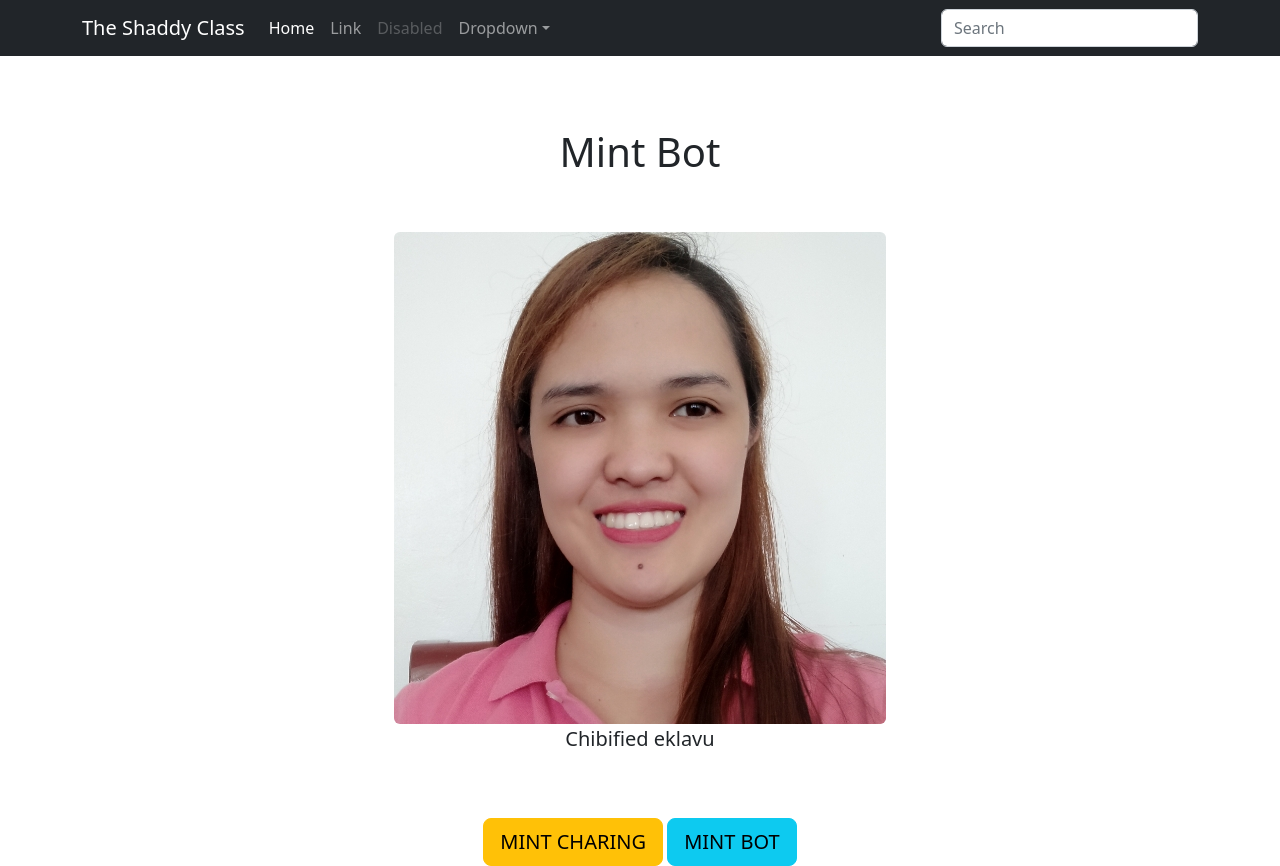
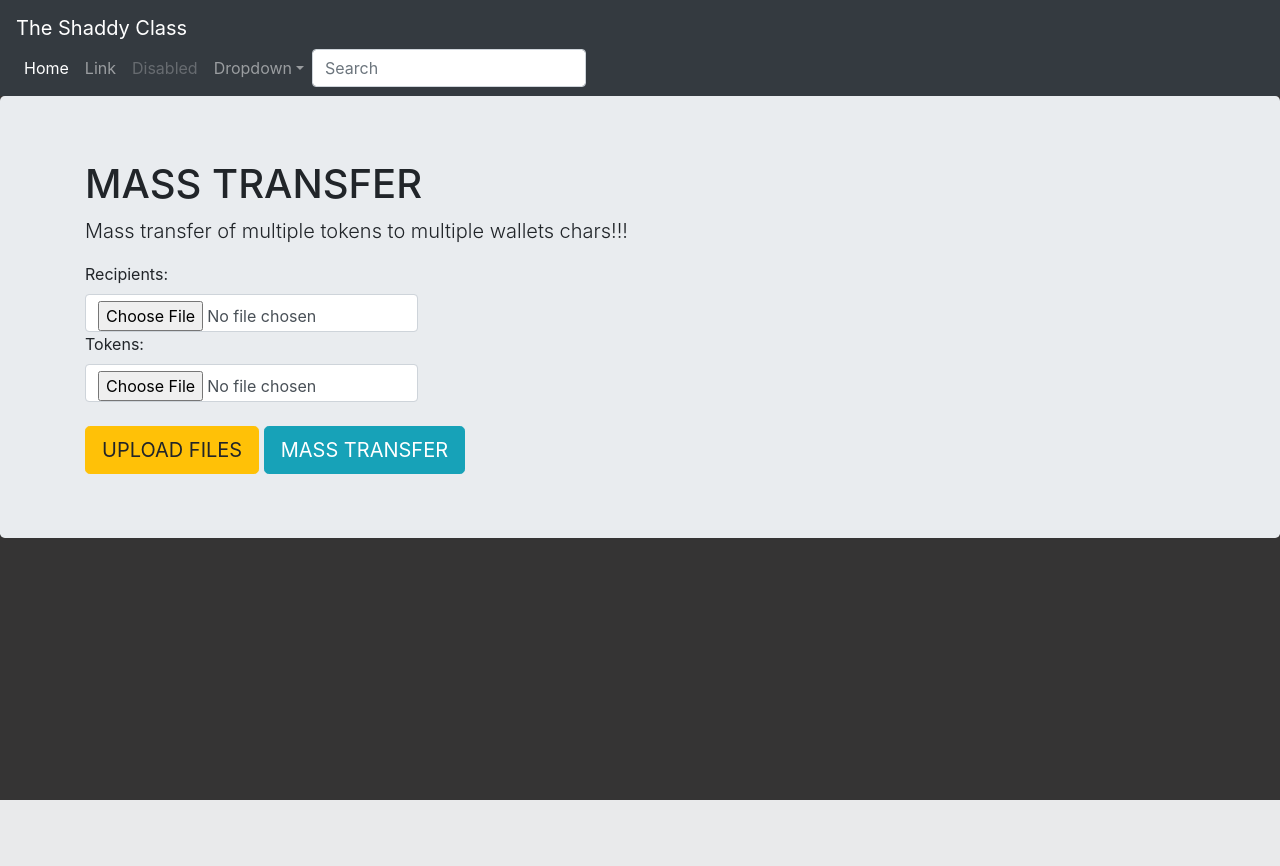
Before and after one commit to lcasalan/minting-bot, a Flask app: page / in a window 1280 px wide. After the commit the page ends 800 px from the top, so only its background shows below. Run offline with Flask 2, Linux system fonts and the light colour scheme.

Commit message:
Mass Transfer

```diff
--- a/app.py
+++ b/app.py
@@ -4,6 +4,7 @@
 # import magiceden
 # #import helper functions for monkeylabs
 # import monkelabs
+import subprocess
 
 
 from flask import Flask
@@ -18,36 +19,32 @@ def home():
 
 
 @app.route('/hello/')
-@app.route('/mint')
+@app.route('/mass')
 
-def mint():
+def mass():
 
-    def getConfig():
-        configFile = open("config.json", 'r')
-        return list(json.load(configFile).values())
+    def to_list(txt_file):
+        with open(txt_file,'r') as f:
+            listl=[]
+            for line in f:
+                strip_lines=line.strip()
+                # listli=line.split()
+                print(strip_lines)
+                m=listl.append(strip_lines)
+            print(listl)
+        return listl
 
+    list1 = to_list('airdrop.txt')
 
-    #gets config
-    config = getConfig()
+    list2 = to_list('tokens.txt')
 
-    #if windows True, else False (mac, linux)
-    isWindows = True if os.name == 'nt' else False
+    for i in range(len(list1) - 1):
+        print("spl-token transfer " + list2[i] + " 0.019 " + list1[i] + " --fund-recipient")
+        list_files = subprocess.Popen(
+            ["spl-token", "transfer", list2[i], "0.019" , list1[i], "--fund-recipient"])
+        list_files.wait()
 
-    #if mint on magiceden.io
-    if "magiceden.io" in config[0]:
-        print("Found magiceden.io link")
-        magiceden.mint(config, isWindows)
-
-    #if mint on monkeylabs.io
-    elif "monkelabs.io" in config[0]:
-        print("Found monkelabs.io link")
-        monkelabs.mint(config, isWindows)
-
-    #if platform not supported
-    else:
-        print("Could not recognize link")
-
-    return render_template('mint.html')
+    return render_template('mass.html')
 
 if __name__ == "__main__":
     app.run(debug=True)
--- a/templates/index.html
+++ b/templates/index.html
@@ -5,7 +5,7 @@
   <head>
     <title>Bootstrap Template</title>
     <meta name="viewport" content="width=device-width, initial-scale=1.0">
-    <link href="static/dist/css/bootstrap.min.css" rel="stylesheet" type="text/css" media="screen">
+    <link rel="stylesheet" href="https://cdn.jsdelivr.net/npm/bootstrap@4.3.1/dist/css/bootstrap.min.css" integrity="sha384-ggOyR0iXCbMQv3Xipma34MD+dH/1fQ784/j6cY/iJTQUOhcWr7x9JvoRxT2MZw1T" crossorigin="anonymous">
 
     <script src="https://code.jquery.com/jquery-3.3.1.slim.min.js" integrity="sha384-q8i/X+965DzO0rT7abK41JStQIAqVgRVzpbzo5smXKp4YfRvH+8abtTE1Pi6jizo" crossorigin="anonymous"></script>
     <script src="https://cdn.jsdelivr.net/npm/popper.js@1.14.7/dist/umd/popper.min.js" integrity="sha384-UO2eT0CpHqdSJQ6hJty5KVphtPhzWj9WO1clHTMGa3JDZwrnQq4sF86dIHNDz0W1" crossorigin="anonymous"></script>
@@ -15,6 +15,18 @@
       <script src="../../assets/js/html5shiv.js"></script>
       <script src="../../assets/js/respond.min.js"></script>
     <![endif]-->
+      <style>
+        body {
+            background-color: rgb(53, 52, 52);
+
+        }
+        .file_input
+        {
+            width: 30%;
+        }
+
+      </style>
+
   </head>
   <body>
     <nav class="navbar navbar-expand-lg navbar-dark bg-dark" aria-label="Ninth navbar example">
@@ -53,15 +65,26 @@
 
   <div class="jumbotron">
     <div class="container">
-      <br><br><br>
-      <div class="text-center">
-        <h1>Mint Bot</h1><br><br>
-        <img src="\images\1x1.jpg" class="rounded">
-        <p class="lead">Chibified eklavu</p>
-        <br><br>
-        <a class="btn btn-warning btn-lg">MINT CHARING</a>
-        <a class="btn btn-info btn-lg" role="button" href="{{ url_for('mint') }}">MINT BOT</a>
+      <div class="text-left">
+        <h1>MASS TRANSFER</h1>
+        <!--<img src="\images\1x1.jpg" class="rounded">-->
+        <p class="lead">Mass transfer of multiple tokens to multiple wallets chars!!!</p>
+
+        <div class="file_input">
+
+          <label for="customFile" class="form-label">Recipients:</label>
+          <input class="form-control" type="file" id="formFile">
+
+          <label for="formFile" class="form-label">Tokens:</label>
+          <input class="form-control" type="file" id="formFile">
+
+
+        </div><br>
+          <a class="btn btn-warning btn-lg">UPLOAD FILES</a>
+          <a class="btn btn-info btn-lg" role="button" href="{{ url_for('mass') }}">MASS TRANSFER</a>
+
       </div>
+
 
     </div>
   </div>
--- a/templates/mint.html
+++ b/templates/mass.html
@@ -2,7 +2,7 @@
 
 
 <div class="container mt-3">
-  <h3>Minting..</h3>
+  <h3>Loading..</h3>
   <br>
 
 </div>
```
Also changed, not shown: files/airdrop.txt (added, +5 -0 lines), files/tokens.txt (added, +8 -0 lines).
